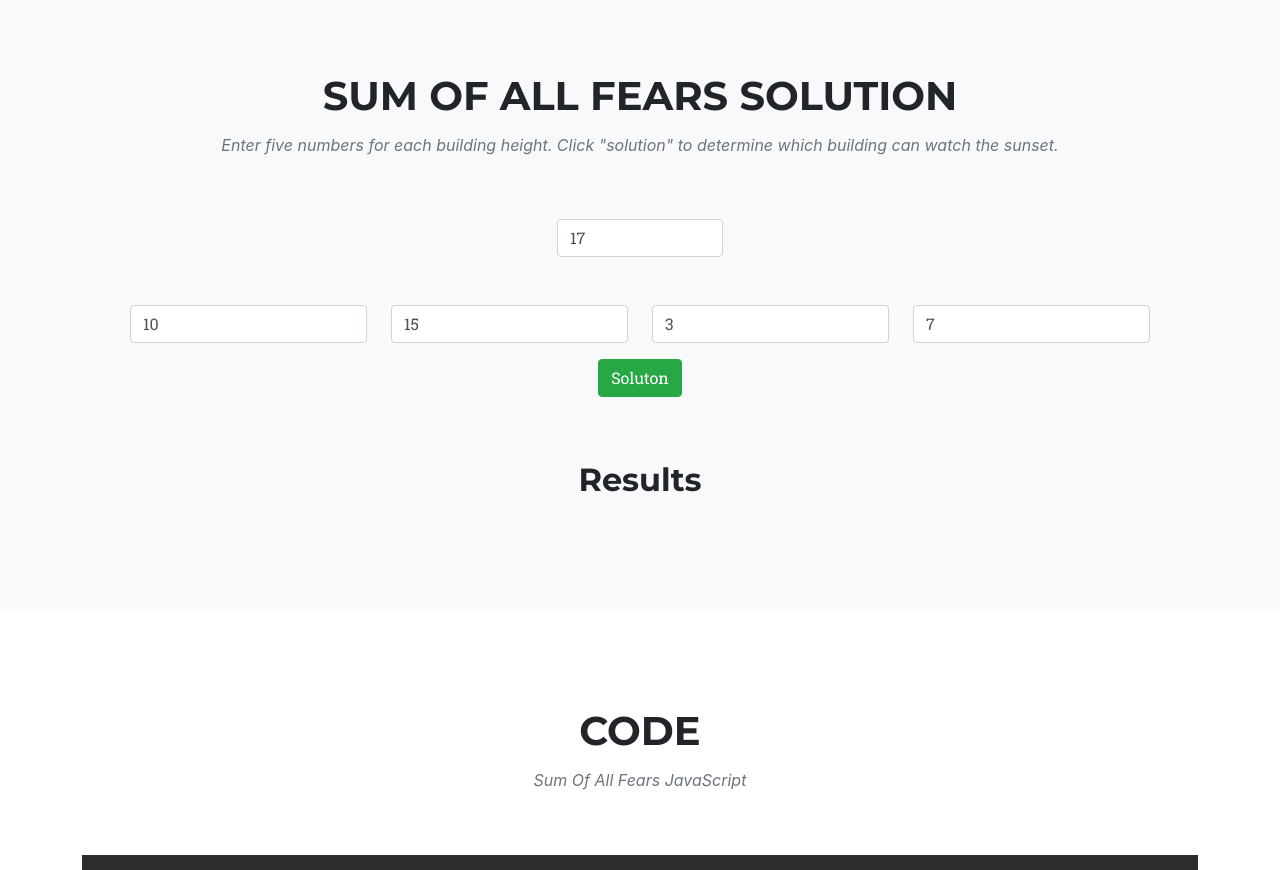
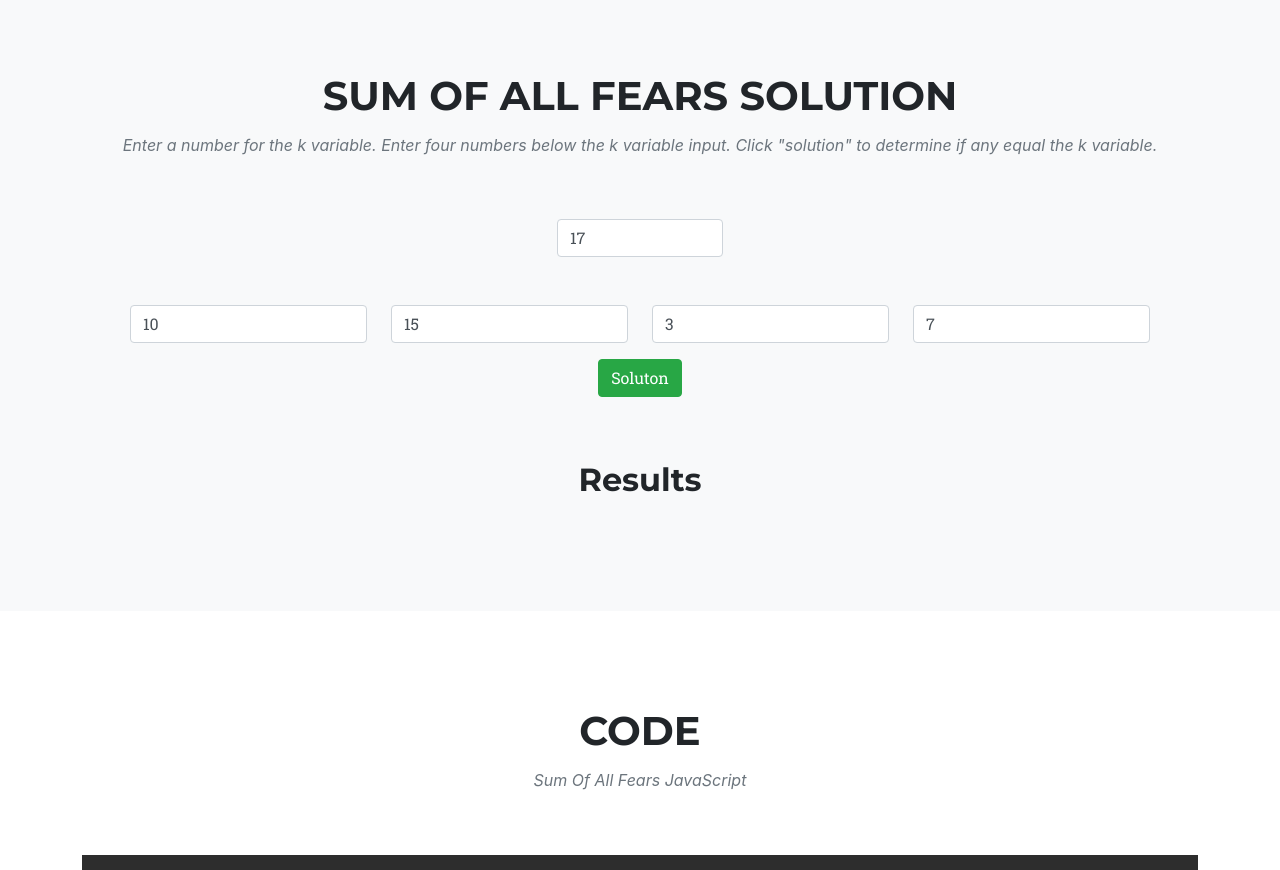
Before and after one commit to johndavid25/SumOfAllFears, a plain HTML site: page index.html in a window 1280 px wide. Shown: the part 1380-2250 px from the top of the page. Drawn offline with nearby package versions, Linux system fonts and the light colour scheme; some packages are replaced by stand-ins of ours; a script that the page names is missing; a web font is replaced by a local one.

Commit message:
Description Changes

```diff
--- a/index.html
+++ b/index.html
@@ -92,8 +92,8 @@
             <div class="container">
                 <div class="text-center">
                     <h2 class="section-heading text-uppercase">Sum Of All Fears Solution</h2>
-                    <h3 class="section-subheading text-muted">Enter five numbers for each building height. Click "solution" to
-                        determine which building can watch the sunset.
+                    <h3 class="section-subheading text-muted">Enter a number for the k variable. Enter four numbers below the k variable input. Click "solution" to
+                        determine if any equal the k variable.
                     </h3>
                 </div>
                 <div class="row">
```
